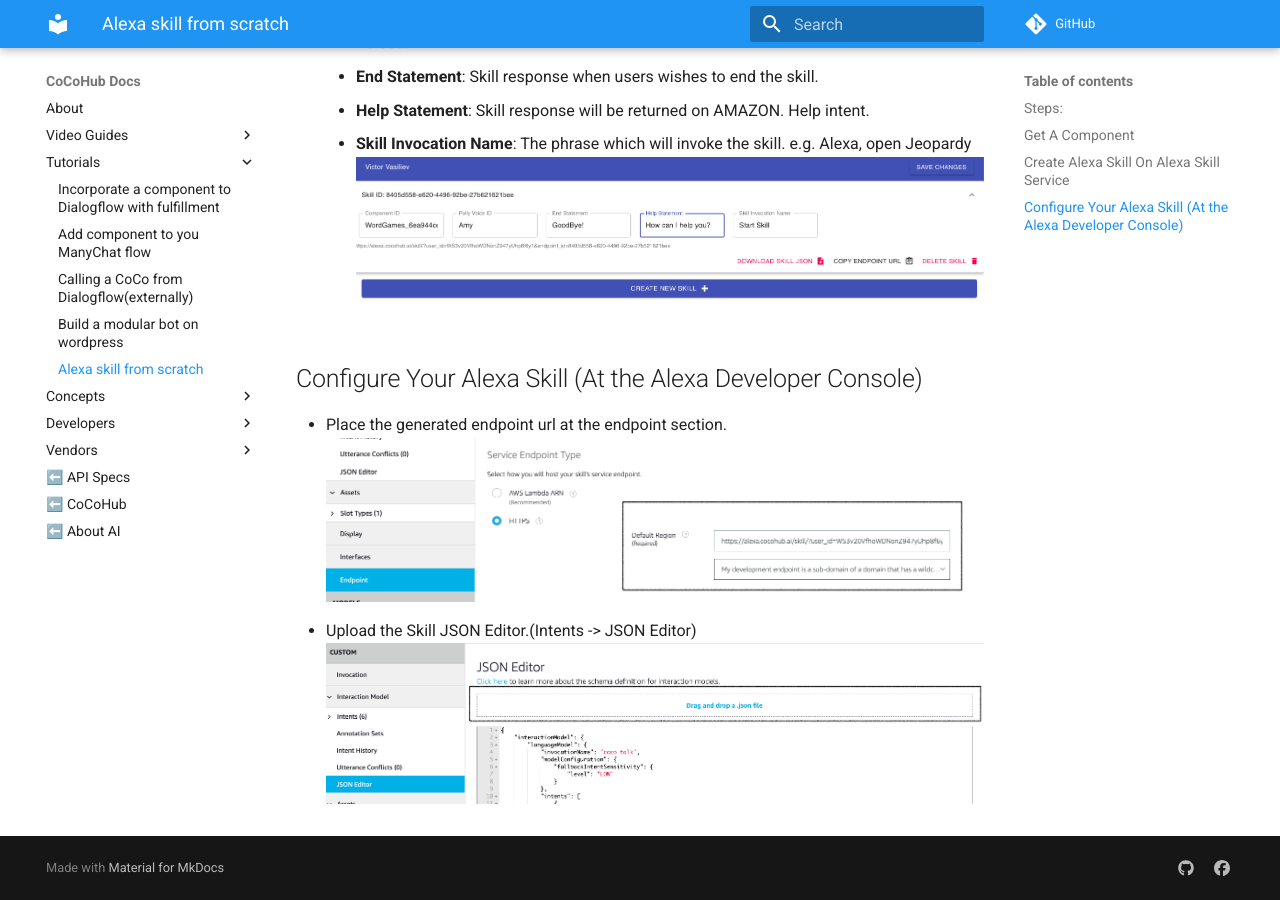
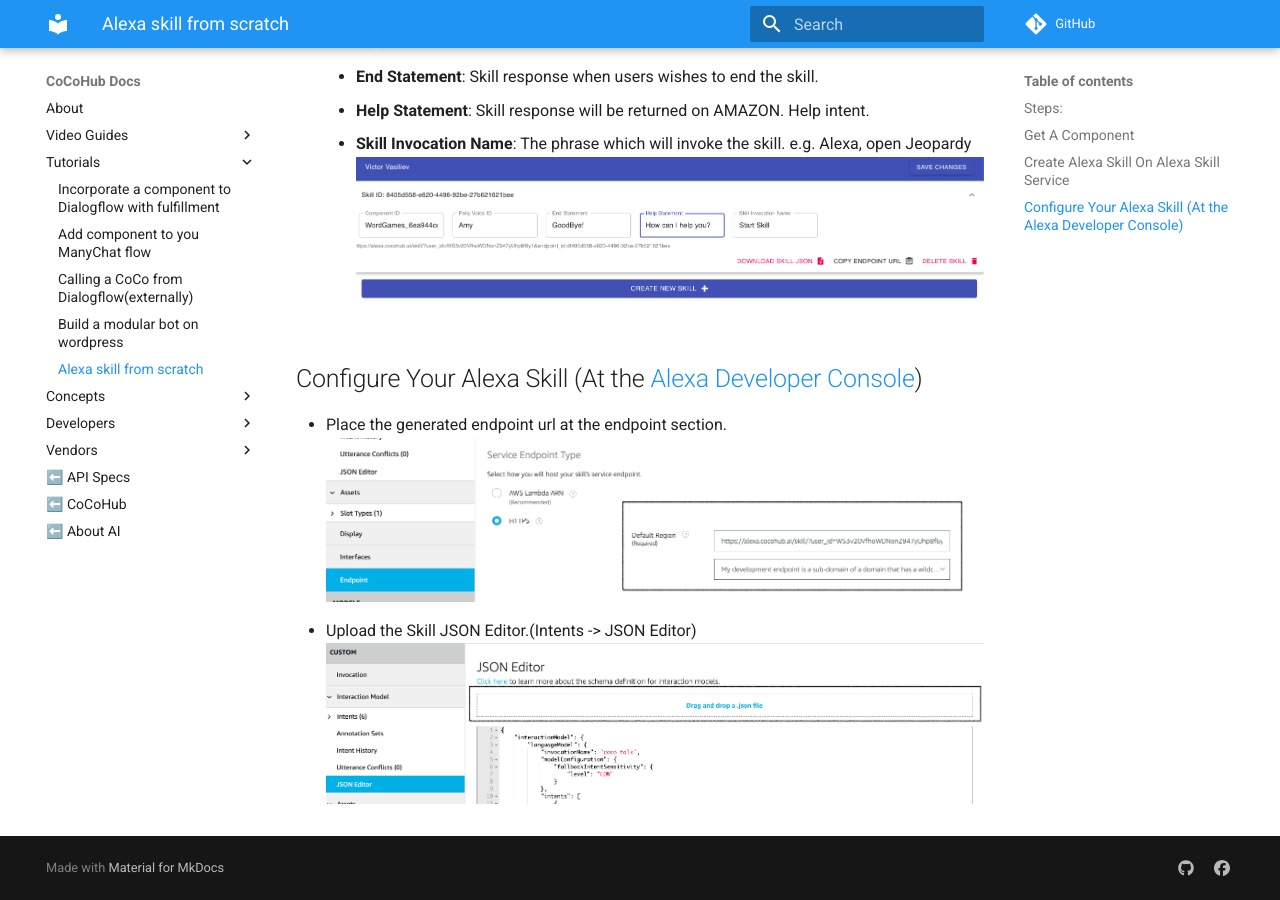
Before and after one commit to ConversationalComponents/docs, an MkDocs documentation site: the page built from docs/tutorials/alexa_skill_from_scratch.md, in a window 1280 px wide and 900 px high, scrolled down 1335 px. Built offline with MkDocs 1.6.1 and Material for MkDocs 9.7.7, drawn with Linux system fonts in a browser that asks for light colours; comment, search, counter and statistics services are not loaded; part of the change alters nothing that is shown.

```diff
--- a/docs/tutorials/alexa_skill_from_scratch.md
+++ b/docs/tutorials/alexa_skill_from_scratch.md
@@ -26,7 +26,7 @@ As an example we'll create an Alexa Word Game Skill:
     * **Skill Invocation Name**: The phrase which will invoke the skill. e.g. Alexa, open Jeopardy
 ![](./screenshots/alexa_skill_from_scratch/3_Add_Skill_On_Service.png)
 
-## Configure Your Alexa Skill (At the Alexa Developer Console)
+## Configure Your Alexa Skill (At the [Alexa Developer Console](https://developer.amazon.com/alexa/console/ask "Alexa Developer Console"))
 * Place the generated endpoint url at the endpoint section.
 ![](./screenshots/alexa_skill_from_scratch/4_Configure_Endpoint.png)
 * Upload the Skill JSON Editor.(Intents -> JSON Editor)
```
